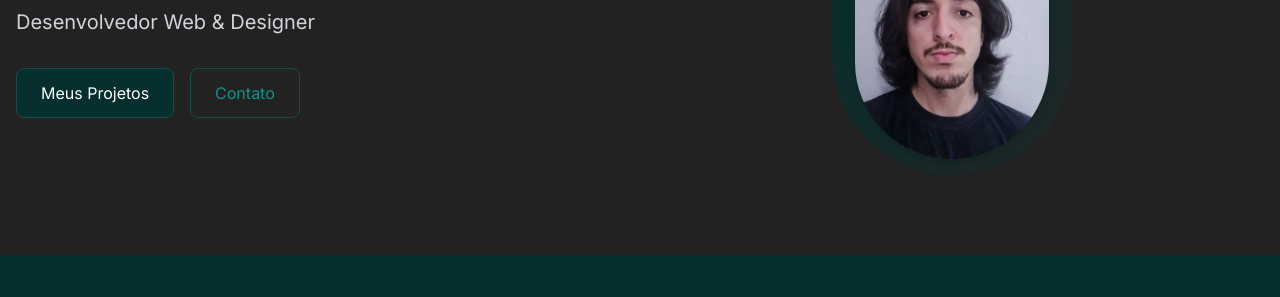
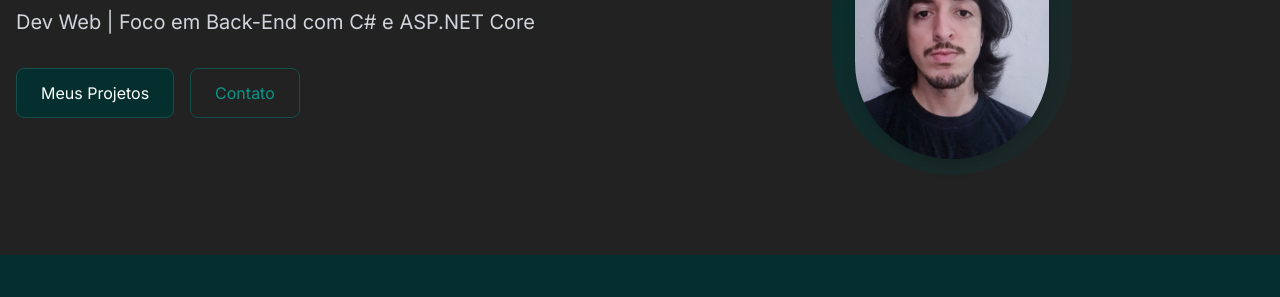
Before and after one commit to LuccaChris/Portfolio-CLLA, a website: page index3.html in a window 1280 px wide. Shown: the part 297-594 px from the top of the page. Drawn offline with nearby package versions, Linux system fonts and the light colour scheme.

Commit message:
attindex

```diff
--- a/index3.html
+++ b/index3.html
@@ -5,7 +5,7 @@
     <meta name="viewport" content="width=device-width, initial-scale=1.0">
     <meta name="description" content="Portfólio de Christian Amaral - Desenvolvedor Web Fullstack C#, TypeScript e Angular.">
     <meta name="author" content="Christian Amaral">
-    <title>Portfolio Simples</title>
+    <title>Portfolio Christian</title>
     <script src="https://cdn.tailwindcss.com"></script>
     <link rel="stylesheet" href="https://cdnjs.cloudflare.com/ajax/libs/font-awesome/6.4.0/css/all.min.css">
     <link rel="stylesheet" href="/css/style.css">
@@ -55,7 +55,7 @@
                         Olá, eu sou <span class="gradient-text">Christian</span>
                     </h1>
 
-                    <p class="text-xl mb-8">Desenvolvedor Web &amp; Designer</p>
+                    <p class="text-xl mb-8">Dev Web | Foco em Back-End com C# e ASP.NET Core</p>
 
                     <div class="flex flex-wrap gap-4 justify-center md:justify-start">
                         <a href="#projetos"
```
